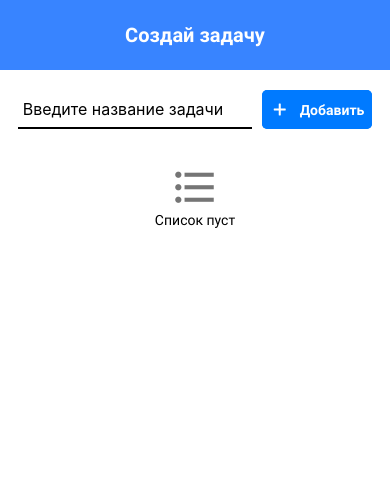
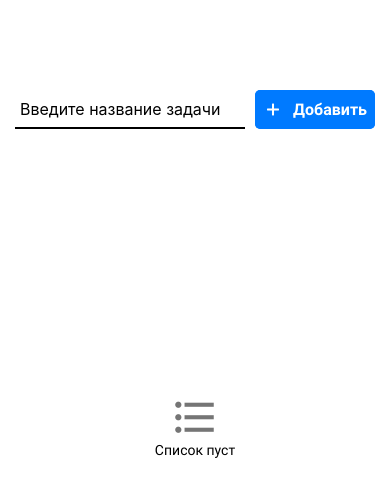
Before and after one commit to antmedwedew/todo-list_React-Native, a React Native app: screen / in a window 390 px wide. Shown: the top 496 px of the page. Built offline with nearby package versions, Linux system fonts and the light colour scheme.

Commit message:
adaptive_for_androin_and_IOS

```diff
--- a/src/components/AddTodo.js
+++ b/src/components/AddTodo.js
@@ -46,6 +46,7 @@ const styles = StyleSheet.create({
 		paddingHorizontal: 5
 	},
 	btnText: {
-		color: '#fff'
+		color: '#fff',
+		fontSize: 16
 	}
 })
--- a/src/components/Navbar.js
+++ b/src/components/Navbar.js
@@ -1,11 +1,14 @@
 import React from 'react'
-import { View, StyleSheet } from 'react-native'
+import { View, StyleSheet, Platform } from 'react-native'
 import { THEME } from '../theme'
 import { AppTextBold } from './ui/AppTextBold'
 
 export const Navbar = (props)=> {
 	return (
-		<View style={styles.navbar}>
+		<View style={{...styles.navbar, ...Platform.select({
+			ios: styles.navbarIos,
+			android: styles.navbarAndroid
+		})}}>
 			<AppTextBold style={styles.text}>Создай задачу</AppTextBold>
 		</View>
 	)
@@ -14,12 +17,18 @@ export const Navbar = (props)=> {
 const styles = StyleSheet.create({
 	navbar: {
 		height: 70,
-		backgroundColor: THEME.MAIN_COLOR,
 		alignItems: 'center',
 		justifyContent: 'center'
 	},
+	navbarAndroid: {
+		backgroundColor: THEME.MAIN_COLOR,
+	},
+	navbarIos: {
+		borderBottomColor: THEME.MAIN_COLOR,
+		borderBottomWidth: 1
+	},
 	text: {
-		color: '#fff',
+		color: Platform.OS === 'ios' ? THEME.MAIN_COLOR : '#fff',
 		fontSize: 20,
 		fontFamily: 'roboto-bold'
 	}
--- a/src/components/ui/AppButton.js
+++ b/src/components/ui/AppButton.js
@@ -1,18 +1,18 @@
 import React from 'react'
-import { View, StyleSheet, TouchableOpacity } from 'react-native'
+import { View, StyleSheet, TouchableOpacity, TouchableNativeFeedback, Platform } from 'react-native'
 import { THEME } from '../../theme'
 import {AppTextBold} from './AppTextBold'
 
 export const AppButton = ({ children, onPress, color = THEME.MAIN_COLOR }) => {
 
-
+  const Wrapper = Platform.OS === 'android' ? TouchableNativeFeedback : TouchableOpacity
 
   return (
-    <TouchableOpacity onPress={onPress} activeOpacity={0.7}>
+    <Wrapper onPress={onPress} activeOpacity={0.7}>
       <View style={{...styles.button, backgroundColor: color}}>
         <AppTextBold style={styles.text}>{children}</AppTextBold>
       </View>
-    </TouchableOpacity>
+    </Wrapper>
   )
 }
 
--- a/src/screens/MainScreen.js
+++ b/src/screens/MainScreen.js
@@ -1,5 +1,5 @@
 import React from 'react'
-import { View, StyleSheet, FlatList } from 'react-native'
+import { View, StyleSheet, FlatList, Dimensions } from 'react-native'
 import { MaterialCommunityIcons } from '@expo/vector-icons';
 import { AddTodo } from '../components/AddTodo'
 import { Todo } from '../components/Todo'
@@ -39,6 +39,6 @@ const styles = StyleSheet.create({
   iconWrapp: {
     justifyContent: 'center',
     alignItems: 'center',
-    height: '85%'
+    height: Dimensions.get('window').height / 1.5
   },
 })
--- a/src/screens/TodoScreen.js
+++ b/src/screens/TodoScreen.js
@@ -1,5 +1,5 @@
 import React, { useState } from 'react'
-import { View, StyleSheet, Button } from 'react-native'
+import { View, StyleSheet, Dimensions} from 'react-native'
 import { AppCard } from '../components/ui/AppCard'
 import { THEME } from '../theme'
 import { EditModal } from '../components/EditModal'
@@ -50,7 +50,7 @@ const styles = StyleSheet.create({
     marginTop: 15
   },
   button: {
-    width: '35%'
+    width: Dimensions.get('window').width / 3
   },
   title: {
     fontSize: 20,
```
